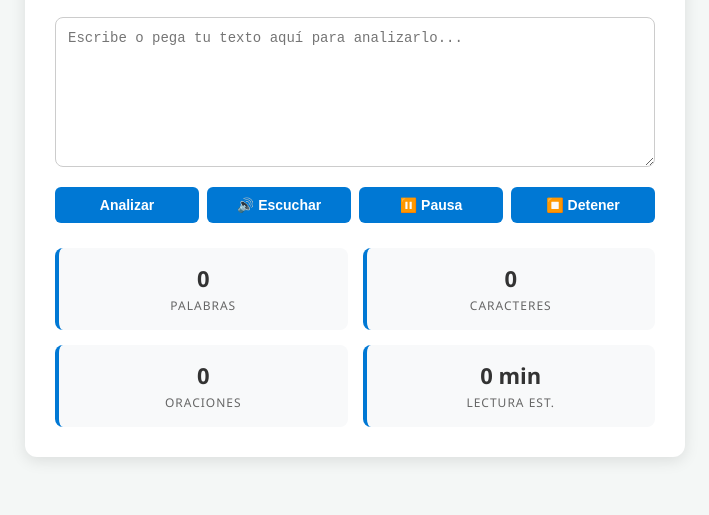
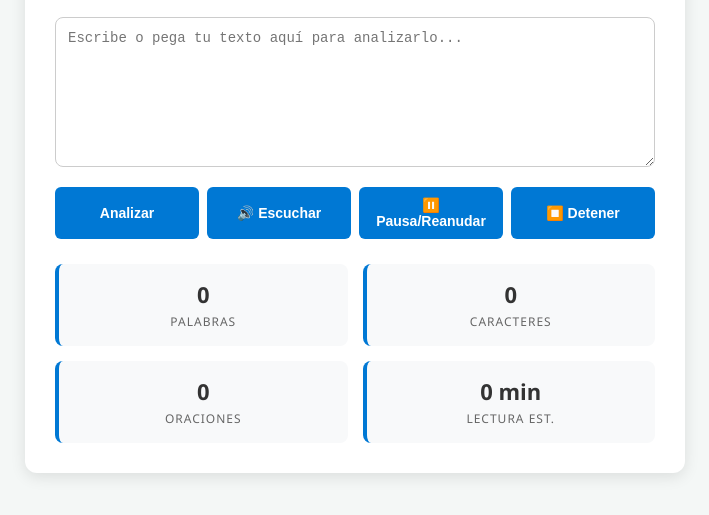
Before and after one commit to VictoriaBetancourt/analizador-app, a plain HTML site: page index.html in a window 1280 px wide. Shown: the part 139-654 px from the top of the page, without its empty margins (285-994 px from the left). Drawn offline with Linux system fonts and the light colour scheme.

Commit message:
Agregar texto de reanudar en botón

```diff
--- a/index.html
+++ b/index.html
@@ -118,7 +118,7 @@
     <div class="btn-group">
         <button class="action-btn" id="btnAnalizar" onclick="analizarTexto()">Analizar</button>
         <button class="action-btn btn-secondary" onclick="hablarTexto()">🔊 Escuchar</button>
-        <button class="action-btn btn-secondary" onclick="pausarReanudarTexto()">⏸️ Pausa</button>
+        <button class="action-btn btn-secondary" onclick="pausarReanudarTexto()">⏸️ Pausa/Reanudar</button>
         <button class="action-btn btn-danger" onclick="detenerTexto()">⏹️ Detener</button>
     </div>
 
```
